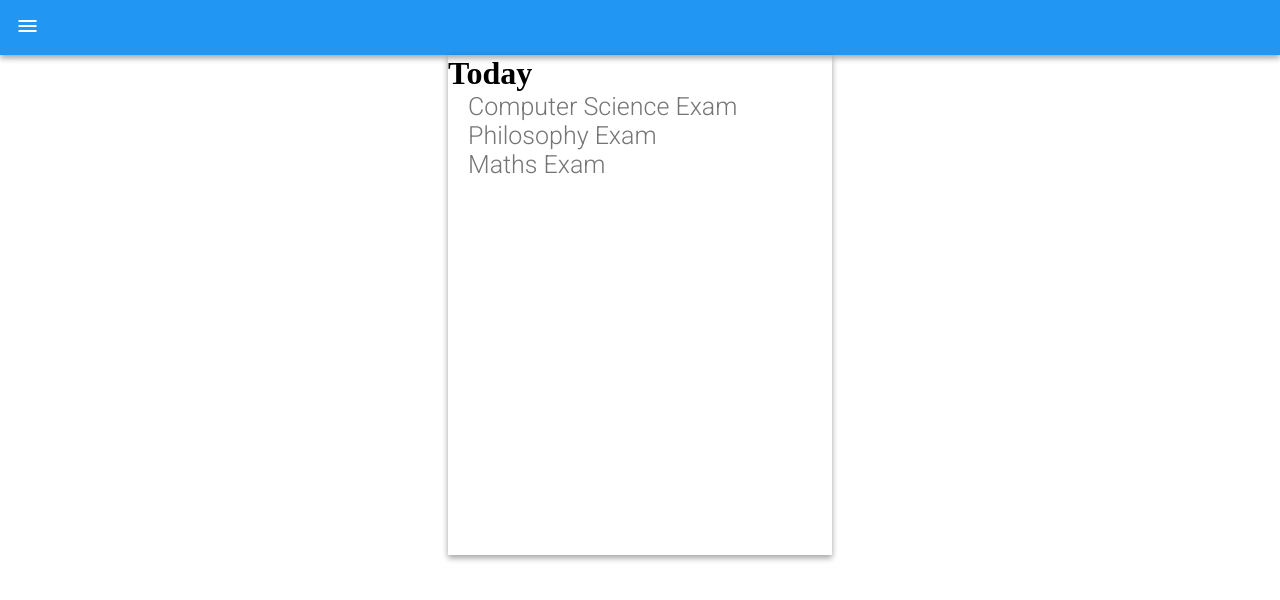
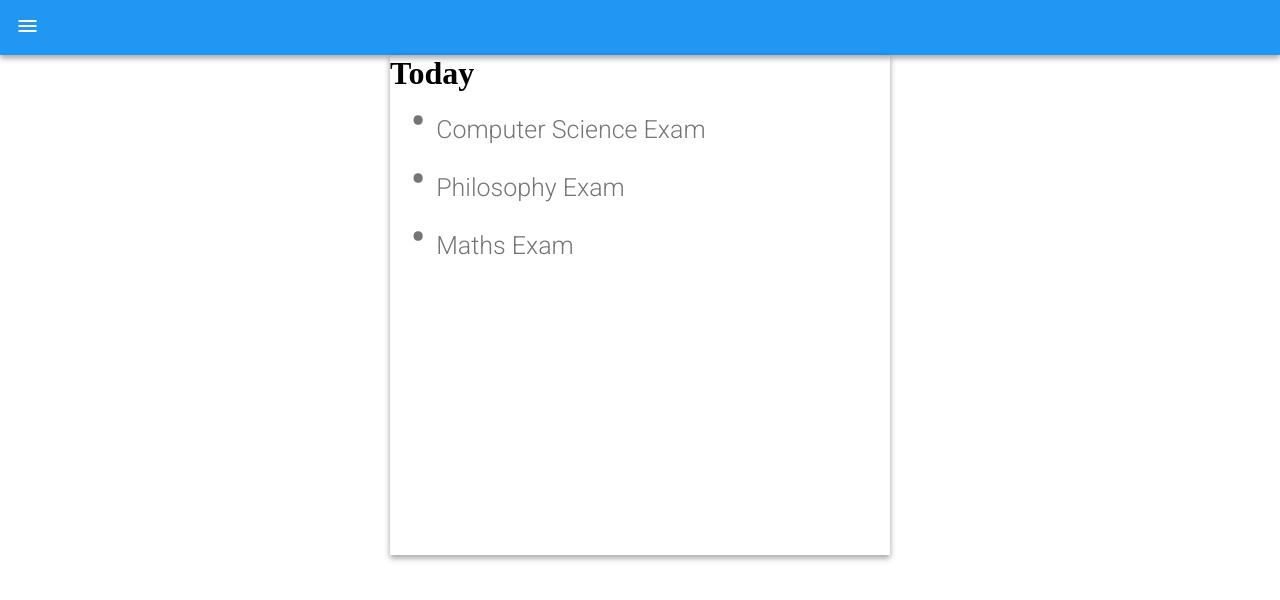
Before and after one commit to Henry-Ash-Williams/planner-app, a React (Create React App) app: page / in a window 1280 px wide. Shown: the top 600 px of the page. Built offline with nearby package versions, Linux system fonts and the light colour scheme.

Commit message:
Edited Card styles

```diff
--- a/src/components/Card/css/css/index.css
+++ b/src/components/Card/css/css/index.css
@@ -1,5 +1,5 @@
 .Card {
-  width: 30%;
+  width: 500px;
   height: 500px;
   margin: auto;
   box-shadow: 0 3px 6px rgba(0, 0, 0, 0.16), 0 3px 6px rgba(0, 0, 0, 0.23); }
@@ -11,7 +11,8 @@
     margin-left: 20px;
     font-size: 25px; }
   .Card ul li::before {
-    font-size: 25px;
+    content: "\2022";
+    font-size: 50px;
     margin-right: 10px; }
 
 /*# sourceMappingURL=index.css.map */
--- a/src/components/Card/css/scss/index.scss
+++ b/src/components/Card/css/scss/index.scss
@@ -14,8 +14,8 @@
             margin-left: 20px;
             font-size: 25px;
         } li::before {
-            // content: '&bull';
-            font-size: 25px;
+            content: "\2022";
+            font-size: 50px;
             margin-right: 10px;
         }
     }
--- a/src/components/Nav-Drawer/css/css/index.css
+++ b/src/components/Nav-Drawer/css/css/index.css
@@ -16,7 +16,7 @@
   top: 0;
   left: 0;
   z-index: 1;
-  width: 100%;
+  width: 150%;
   height: 100%;
   position: fixed;
   animation: slideIn 0.3s ease;
```
